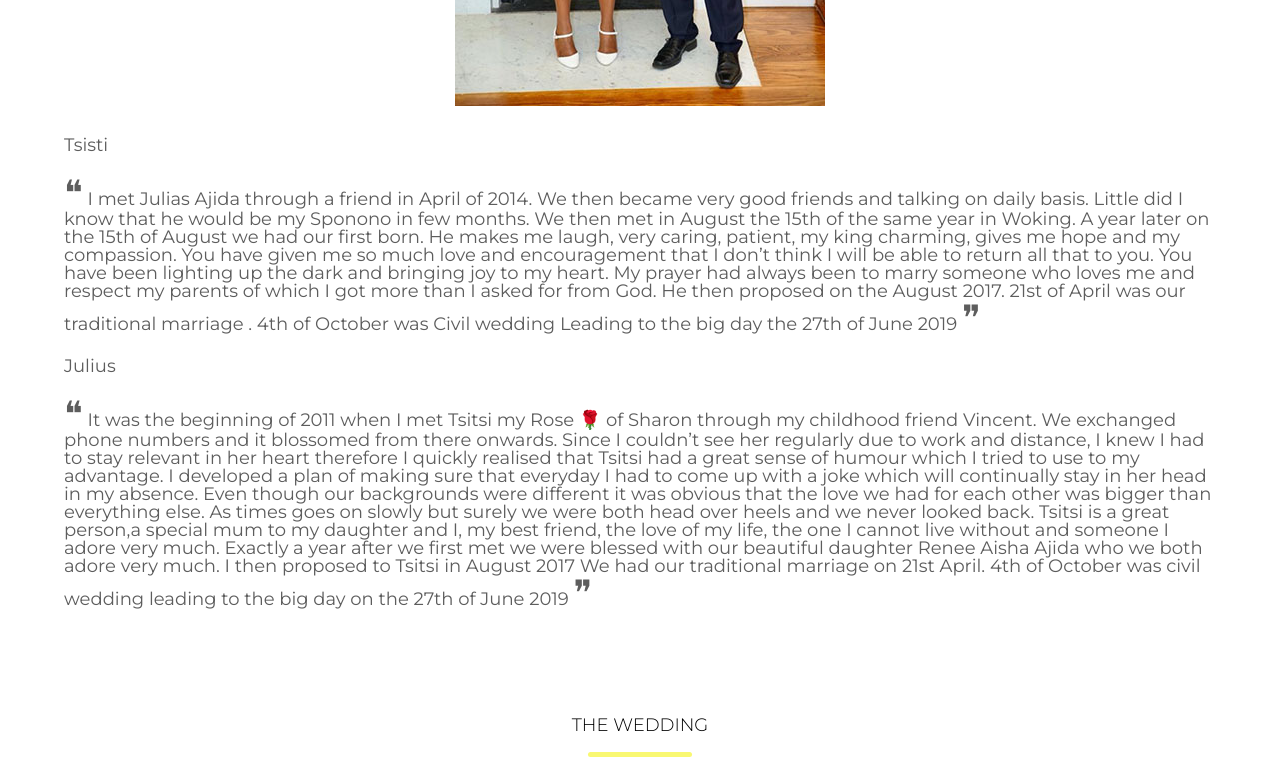
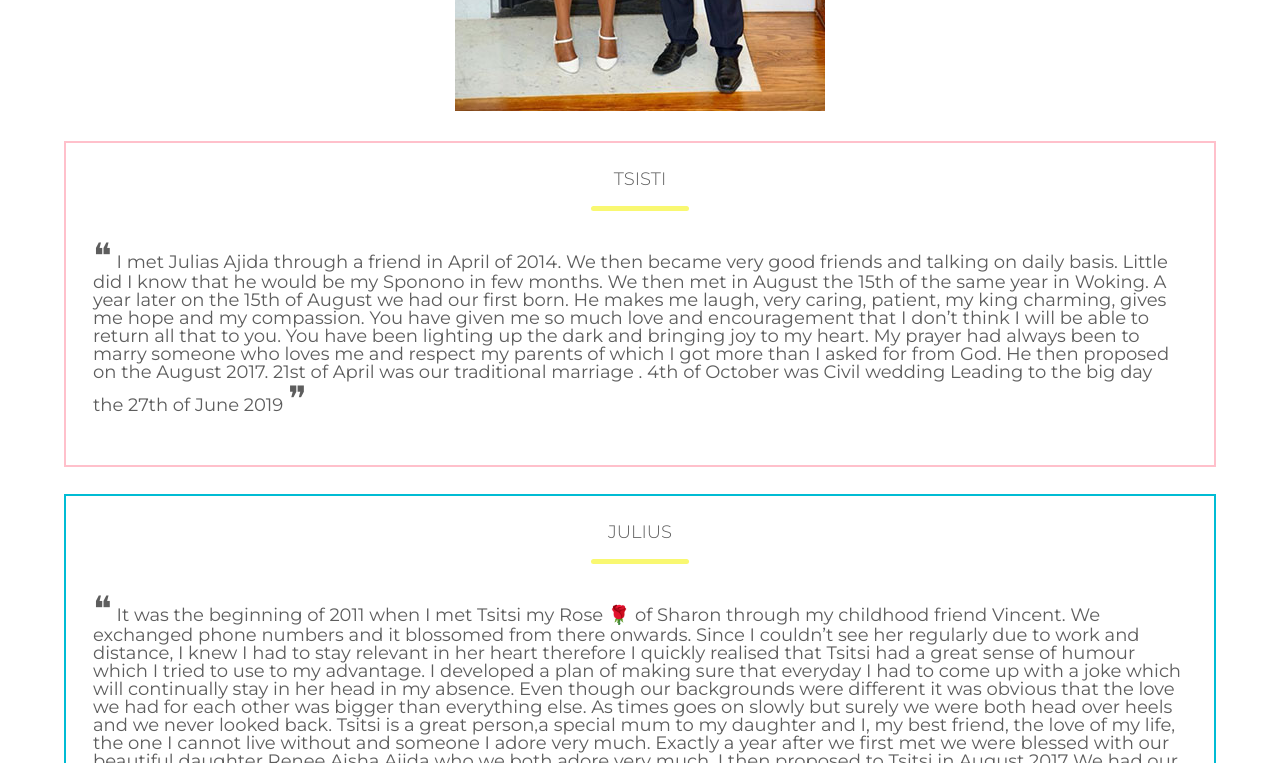
Before and after one commit to ashajida/tsista-julius, a plain HTML site: page index.html in a window 1280 px wide. Shown: the part 1500-2263 px from the top of the page. Drawn offline with nearby package versions, Linux system fonts and the light colour scheme.

Commit message:
our-story

```diff
--- a/assets/styles.css
+++ b/assets/styles.css
@@ -42,7 +42,7 @@ h1,
 h2,
 h3 {
   text-transform: uppercase;
-  margin-bottom: 1.2em;
+  margin-bottom: 1.5em;
 }
 
 h4 {
@@ -210,6 +210,22 @@ header .container {
   margin-bottom: 1.2em;
 }
 
+.copy-text {
+  margin-bottom: 1.5em;
+}
+
+.copy-text {
+  border: 2px solid var(--theme-color);
+  padding: 1.5em;
+
+}
+
+.copy-text:last-of-type {
+  border: 2px solid #00BCD4;
+  padding: 1.5em;
+  margin-bottom: 0;
+}
+
 .text {
   margin-bottom: 1.5em;
 }
@@ -241,6 +257,13 @@ header .container {
 
 /* Wedding Group */
 
+.party-wrapper {
+  margin-bottom: 1.5em;
+}
+
+.party-wrapper:last-of-type {
+  margin-bottom: 0;
+}
 .wedding-group {
   display: flex;
   flex-direction: column;
--- a/index.html
+++ b/index.html
@@ -59,7 +59,7 @@
                                 <img src="assets/images/pic-2-couple-sm.jpg" alt="wedding couple" />
                             </figure>
                             <div class="copy-text">
-                                <h3>Tsisti</h3>
+                                <h2>Tsisti</h2>
                                 <p class="inner-text"><span class="quote">&#10077;</span>
                                     I met Julias Ajida through a friend in April of 2014. We then became very good
                                     friends and talking on daily basis. Little did I know that he would be my Sponono in
@@ -90,7 +90,7 @@
                                     <span class="quote">&#10078;</span></p>
                             </div>
                             <div class="copy-text">
-                                <h3>Julius</h3>
+                                <h2>Julius</h2>
                                 <p class="inner-text"><span class="quote">&#10077;</span>
                                     It was the beginning of 2011 when I met Tsitsi my Rose 🌹 of Sharon through my
                                     childhood friend Vincent.
```
